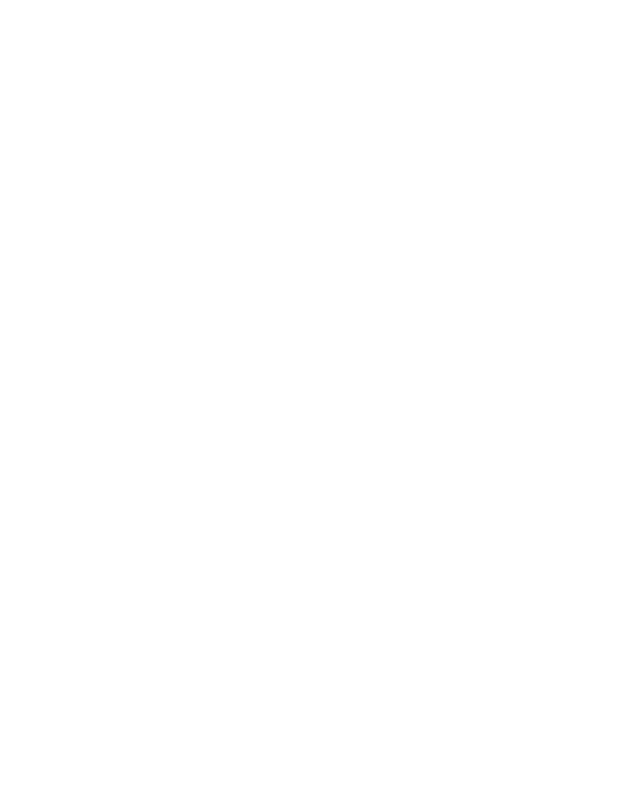
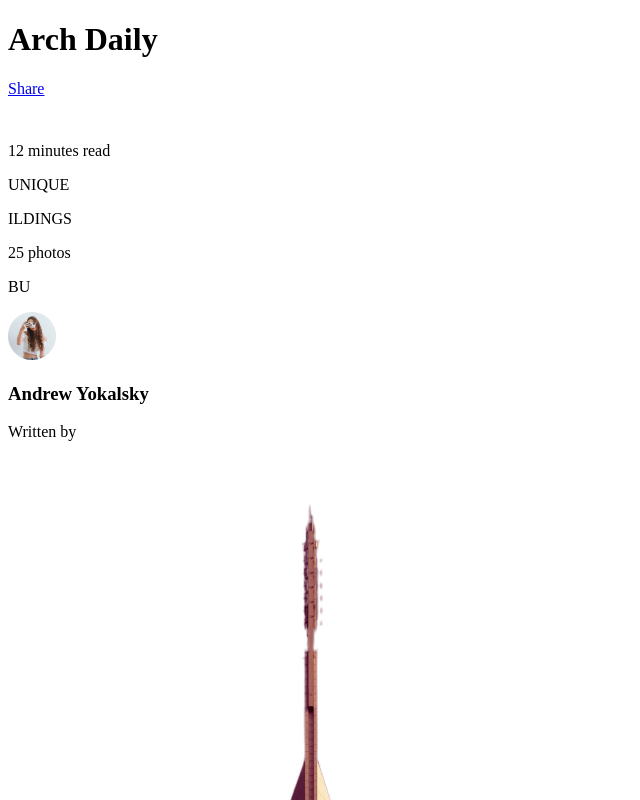
Before and after one commit to Preethi-Dev/Modern-Layout-43, a plain HTML site: page index.html in a window 1280 px wide. Shown: the top 800 px of the page, without its empty margins (0-640 px from the left). Drawn offline with Linux system fonts and the light colour scheme.

Commit message:
update final markup

```diff
--- a/index.html
+++ b/index.html
@@ -7,5 +7,42 @@
     <link rel="stylesheet" href="style.css" />
     <title>Layout-43</title>
   </head>
-  <body></body>
+  <body>
+    <div class="container">
+      <header>
+        <div class="logo">
+          <h1>Arch Daily</h1>
+        </div>
+        <div class="menu">
+          <a href="/">Share</a>
+          <div class="image">
+            <img src="./assets/images/icons/share.svg" alt="Share" />
+          </div>
+        </div>
+      </header>
+      <main>
+        <div class="front-text">
+          <p>12 minutes read</p>
+          <p>UNIQUE</p>
+          <p>ILDINGS</p>
+          <p>25 photos</p>
+        </div>
+        <div class="back-text">
+          <p>BU</p>
+        </div>
+        <div class="author">
+          <div class="image">
+            <img src="./assets/images/Avatar.png" alt="" />
+          </div>
+          <div class="author__info">
+            <h3>Andrew Yokalsky</h3>
+            <p>Written by</p>
+          </div>
+        </div>
+        <div class="image">
+          <img src="./assets/images/Image.png" alt="" />
+        </div>
+      </main>
+    </div>
+  </body>
 </html>
```
